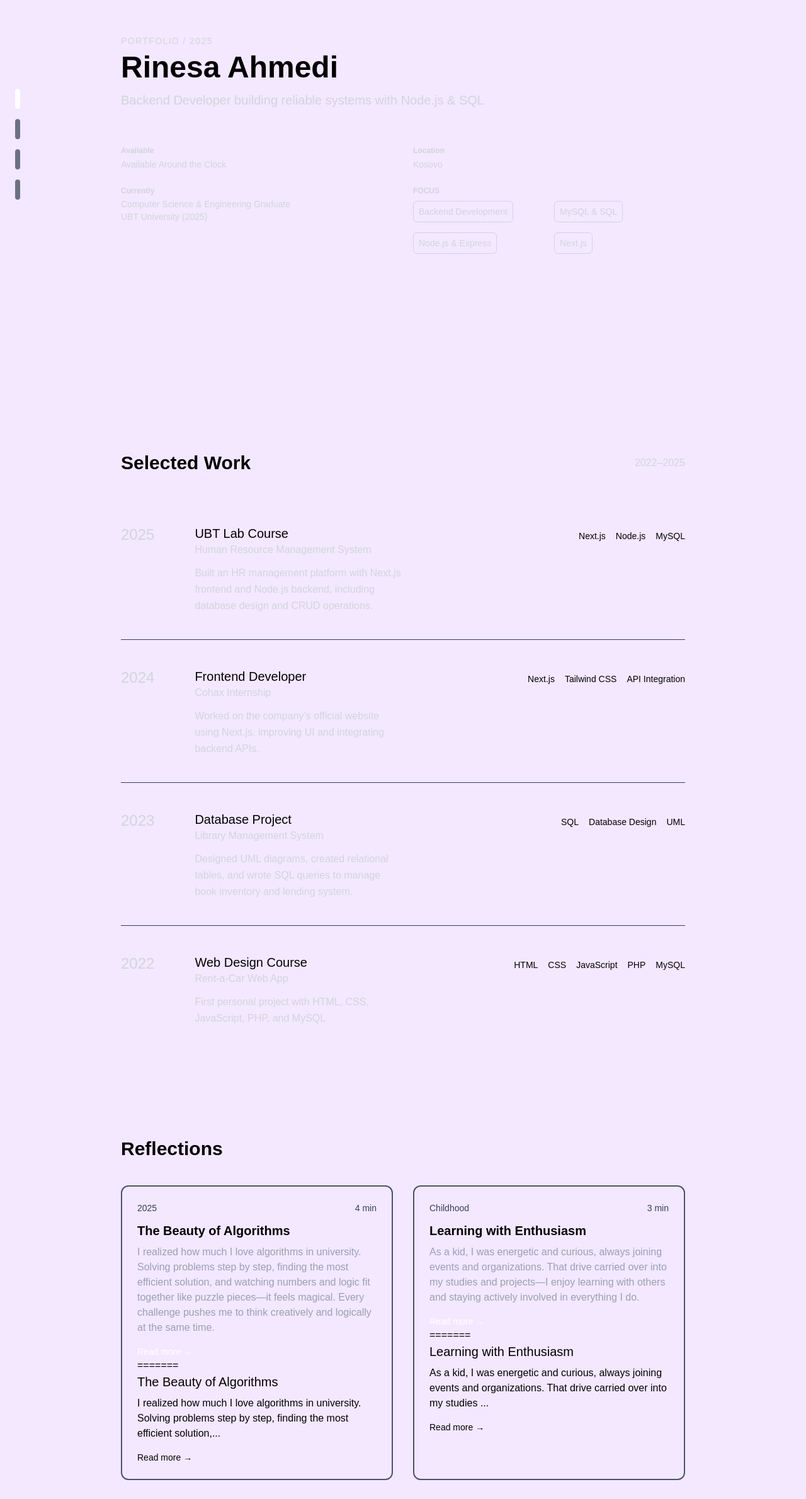
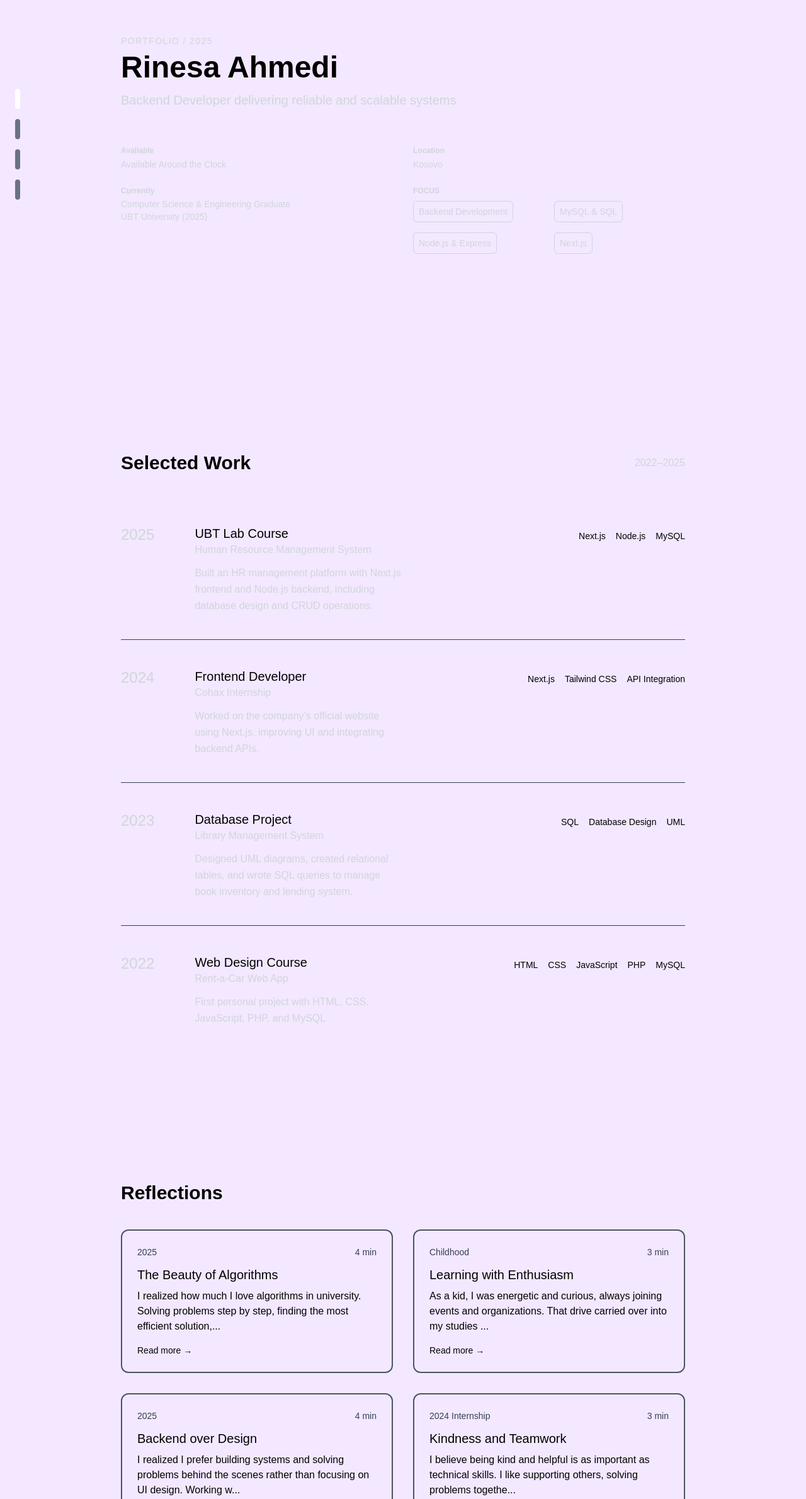
Before and after one commit to rinesaahmedi/my-portofolio, a Next.js app: page / in a window 1280 px wide. Shown: the part 171-2551 px from the top of the page at 63% size. Built offline with nearby package versions, Linux system fonts and the light colour scheme.

Commit message:
Smal changes in about and move footer as a separate component

```diff
--- /dev/null
+++ b/src/components/Footer.jsx
@@ -0,0 +1,9 @@
+"use client";
+
+export default function Footer() {
+  return (
+    <footer className="mt-auto text-start text-gray-300 text-xs sm:text-sm py-6 border-t border-gray-700">
+      <p>© 2025 Rinesa Ahmedi. All rights reserved.</p>
+    </footer>
+  );
+}
--- a/src/components/sections/About.jsx
+++ b/src/components/sections/About.jsx
@@ -55,15 +55,6 @@ export default function About({ id }) {
                 <span>{thought.date}</span>
                 <span>{thought.time}</span>
               </div>
-              <h3 className="text-xl font-semibold mb-2">{thought.title}</h3>
-              <p className="text-gray-400 mb-4">{thought.description}</p>
-              <a
-                href={thought.link}
-                className="text-sm font-medium text-white flex items-center gap-1 group-hover:gap-2 transition-all"
-              >
-                Read more →
-              </a>
-              =======
               <h3 className="text-xl font-medium mb-2 group-hover:text-gray-700 dark:group-hover:text-gray-300  transition-colors">
                 {thought.title}
               </h3>
--- a/src/components/sections/Contact.jsx
+++ b/src/components/sections/Contact.jsx
@@ -1,4 +1,5 @@
 import Section from "../Section";
+import Footer from "@/components/Footer";
 import { ArrowRight } from "lucide-react";
 
 export default function Contact({ id }) {
@@ -39,7 +40,7 @@ export default function Contact({ id }) {
                 <p className="text-gray-300">@rinesaahmedi</p>
               </a>
               <a
-                href="https://www.linkedin.com/in/rinesaahmedi"
+                href="https://www.linkedin.com/in/rinesa-ahmedi-225249301/"
                 target="_blank"
                 className="p-4 border border-gray-700 rounded-lg hover:border-gray-300"
               >
@@ -49,9 +50,7 @@ export default function Contact({ id }) {
             </div>
           </div>
         </div>
-        <footer className="mt-auto text-start text-gray-300 text-xs sm:text-sm py-6 border-t border-gray-700">
-          <p>© 2025 Rinesa Ahmedi. All rights reserved.</p>
-        </footer>
+        <Footer></Footer>
       </div>
     </Section>
   );
--- a/src/components/sections/Hero.jsx
+++ b/src/components/sections/Hero.jsx
@@ -17,7 +17,7 @@ export default function Hero({ id }) {
           </p>
           <h1 className="text-3xl sm:text-5xl font-bold mb-3">Rinesa Ahmedi</h1>
           <h2 className="text-base sm:text-xl text-gray-300 mb-6 leading-relaxed">
-            Backend Developer building reliable systems with Node.js & SQL
+            Backend Developer delivering reliable and scalable systems
           </h2>
         </div>
 
```
